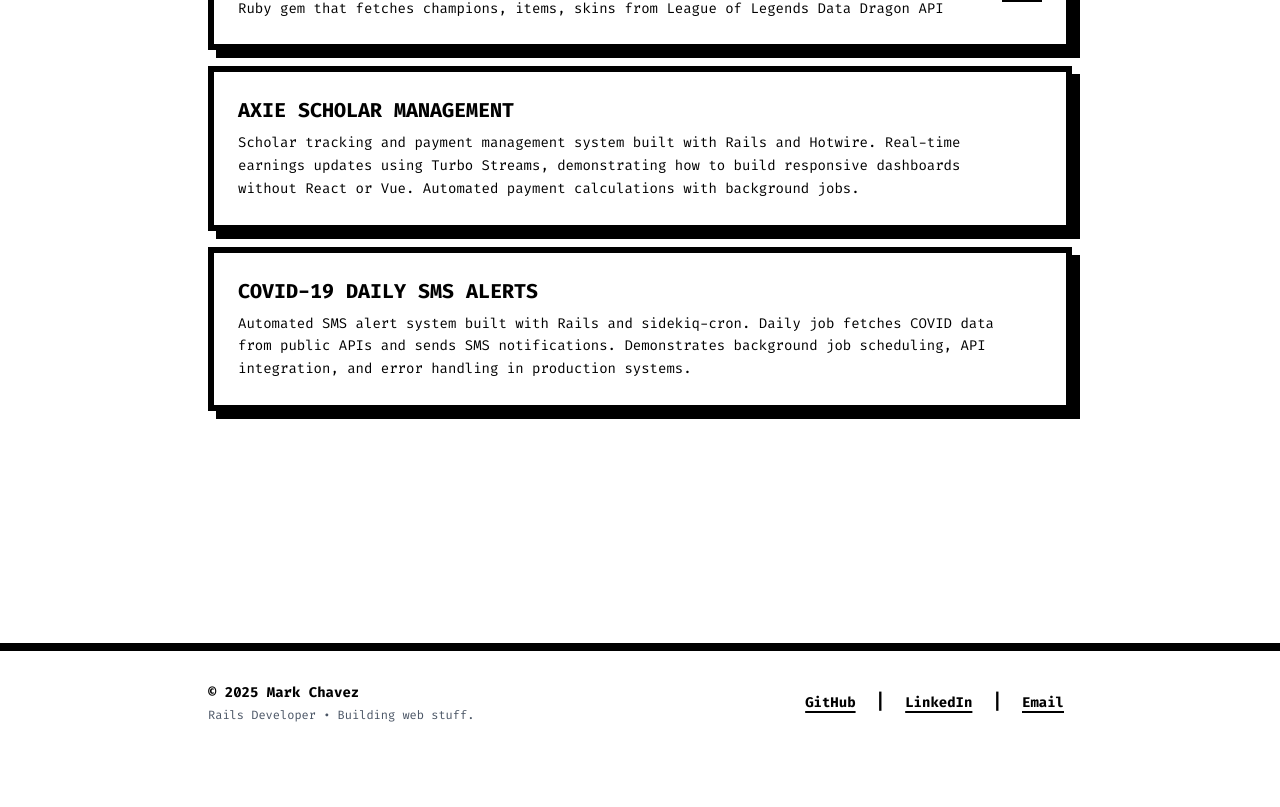
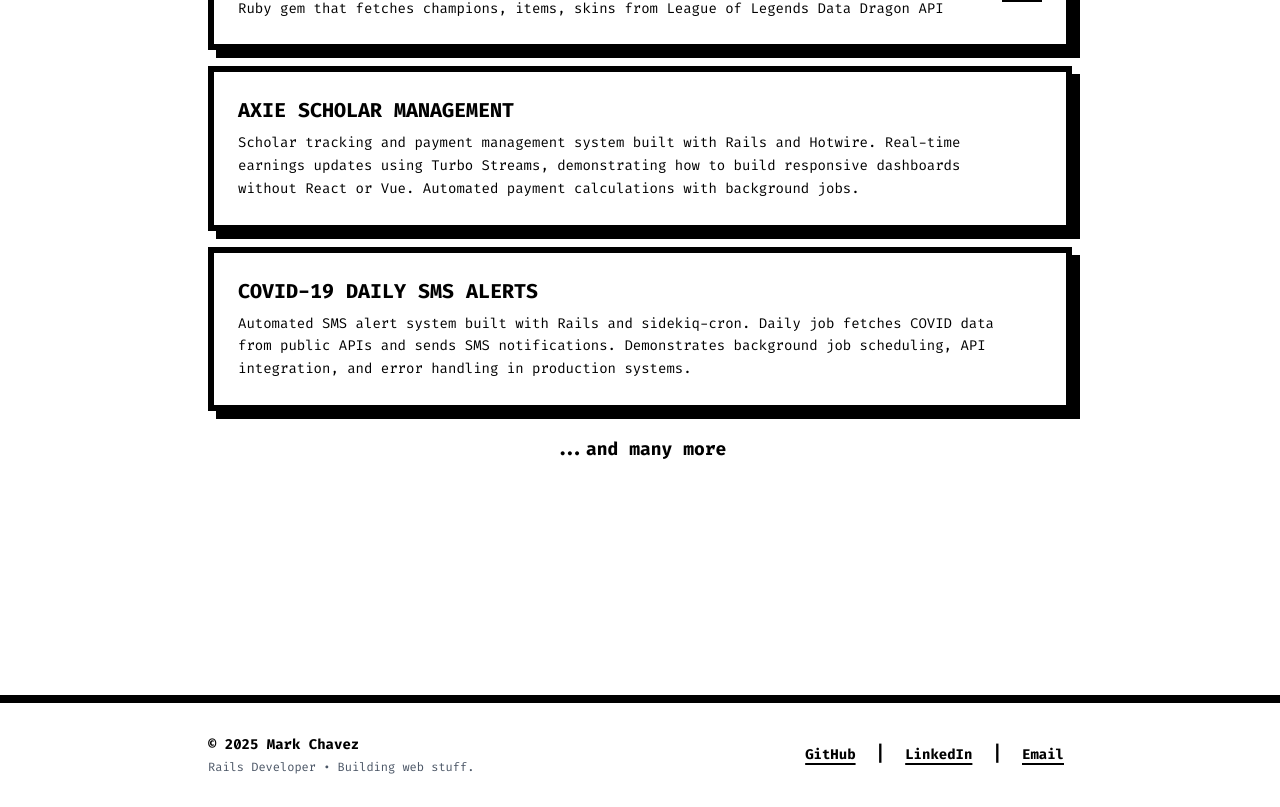
Before and after one commit to MarkFChavez/markchavez.dev-nextjs, a Next.js app: page /projects in a window 1280 px wide. Shown: the part 1336-2143 px from the top of the page. Before the commit the page ends 2091 px from the top, so only its background shows below. Built offline with nearby package versions, Linux system fonts and the light colour scheme.

Commit message:
and many more

```diff
--- a/app/projects/page.tsx
+++ b/app/projects/page.tsx
@@ -61,6 +61,10 @@ export default function ProjectsPage() {
           </div>
         ))}
       </div>
+
+      <p className="text-center font-black text-lg mt-6">
+        ...and many more
+      </p>
     </section>
   );
 }
```
